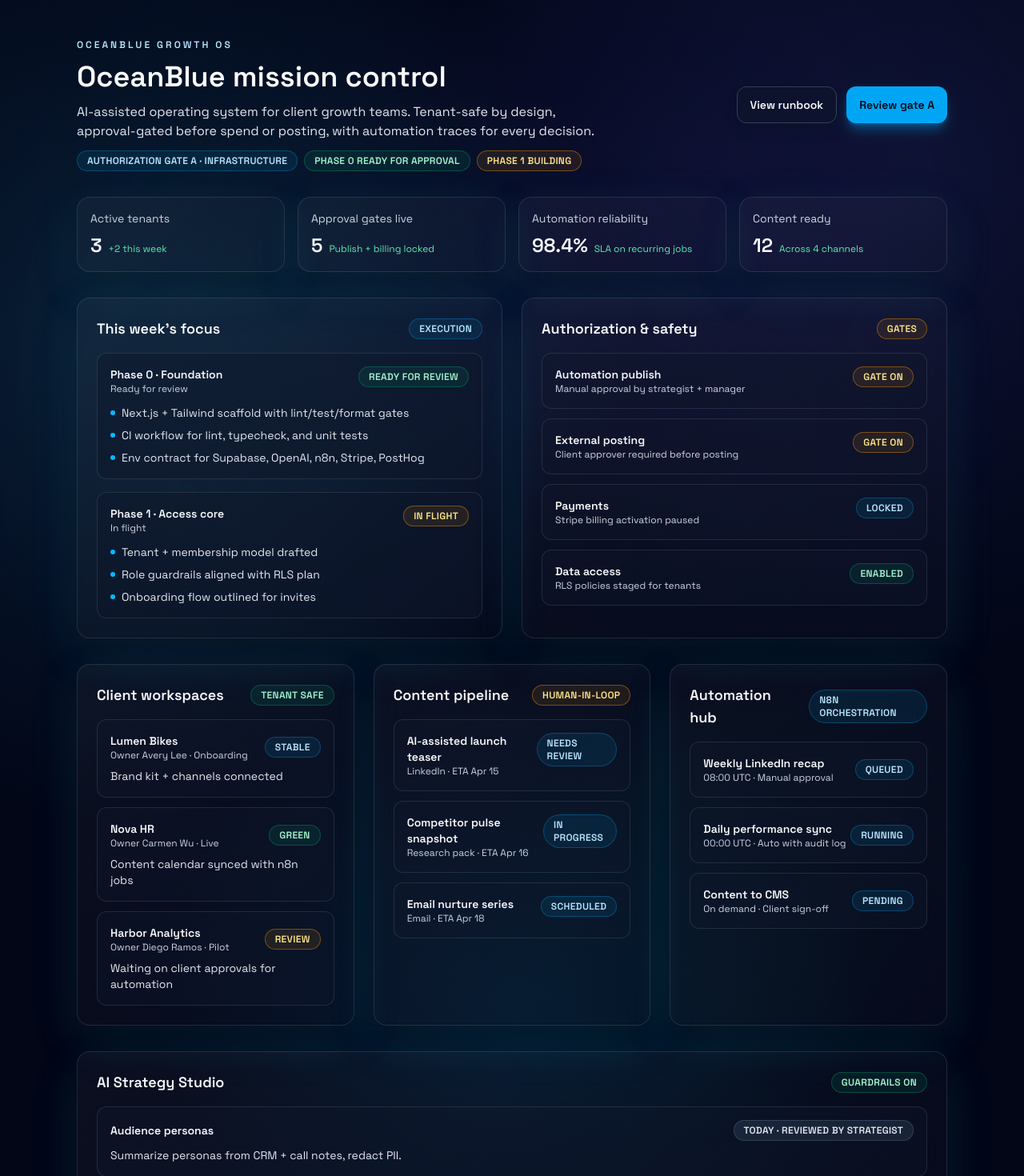
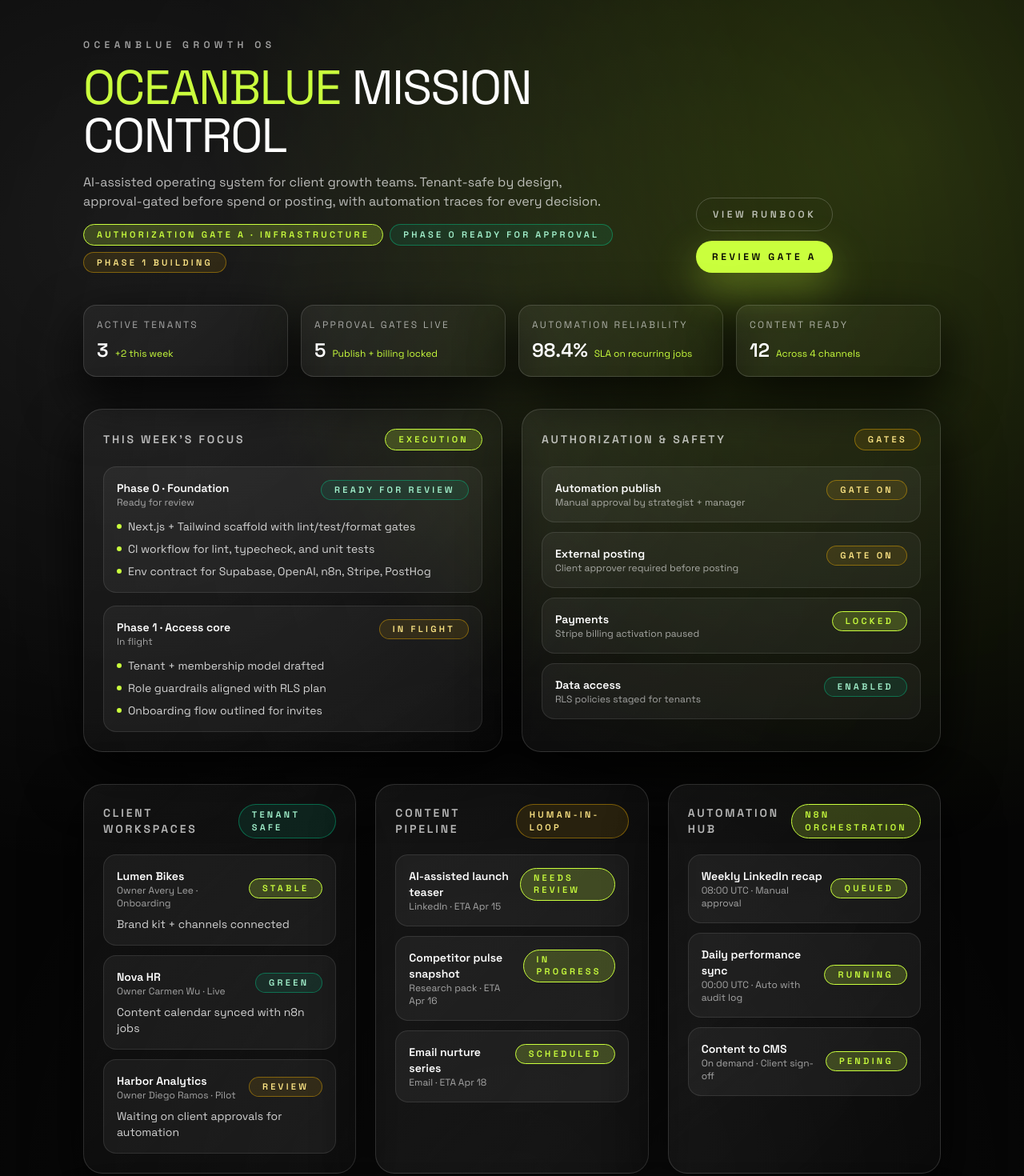
Before and after one commit to Razinkhan13/ocean-blue-X-AIS, a Next.js app: page / in a window 1280 px wide. Shown: the top 1470 px of the page at 80% size. Built offline with nearby package versions, Linux system fonts and the light colour scheme.

Commit message:
Refresh Nike-inspired UI styling
Agent-Logs-Url: https://github.com/Razinkhan13/desktop-tutorial/sessions/658a7ddc-221d-4c59-88b1-b2f5d8d92a0a

Co-authored-by: Razinkhan13 <245428003+Razinkhan13@users.noreply.github.com>

```diff
--- a/app/globals.css
+++ b/app/globals.css
@@ -2,18 +2,20 @@
 
 :root {
   color-scheme: dark;
-  --surface: rgba(148, 163, 184, 0.08);
-  --border: rgba(148, 163, 184, 0.18);
-  --glow: 0 20px 60px rgba(56, 189, 248, 0.15);
+  --surface: rgba(255, 255, 255, 0.04);
+  --border: rgba(255, 255, 255, 0.14);
+  --glow: 0 30px 70px rgba(0, 0, 0, 0.55);
+  --accent: #caff3d;
+  --accent-soft: rgba(202, 255, 61, 0.2);
 }
 
 body {
   margin: 0;
   background:
-    radial-gradient(circle at 10% 20%, rgba(56, 189, 248, 0.12), transparent 30%),
-    radial-gradient(circle at 90% 10%, rgba(99, 102, 241, 0.12), transparent 28%),
-    radial-gradient(circle at 50% 60%, rgba(14, 165, 233, 0.1), transparent 32%), #020617;
-  color: #e2e8f0;
+    radial-gradient(circle at 12% 12%, rgba(255, 255, 255, 0.08), transparent 35%),
+    radial-gradient(circle at 88% 8%, rgba(202, 255, 61, 0.16), transparent 36%),
+    radial-gradient(circle at 50% 65%, rgba(255, 255, 255, 0.05), transparent 42%), #050505;
+  color: #f8fafc;
   font-family:
     var(--font-sans),
     "Inter",
@@ -28,9 +30,30 @@ a {
 }
 
 .card-surface {
-  background: linear-gradient(135deg, rgba(255, 255, 255, 0.04), rgba(148, 163, 184, 0.03));
+  background: linear-gradient(135deg, rgba(255, 255, 255, 0.05), rgba(255, 255, 255, 0.01));
   border: 1px solid var(--border);
   box-shadow:
-    0 20px 40px rgba(0, 0, 0, 0.35),
+    0 24px 60px rgba(0, 0, 0, 0.45),
     var(--glow);
 }
+
+.fade-up {
+  animation: fade-up 0.7s ease-out both;
+}
+
+@keyframes fade-up {
+  from {
+    opacity: 0;
+    transform: translateY(16px);
+  }
+  to {
+    opacity: 1;
+    transform: translateY(0);
+  }
+}
+
+@media (prefers-reduced-motion: reduce) {
+  .fade-up {
+    animation: none;
+  }
+}
--- a/app/page.tsx
+++ b/app/page.tsx
@@ -144,15 +144,15 @@ const strategyPrompts = [
 
 function StatusPill({ label, tone = "neutral" }: { label: string; tone?: StatusTone }) {
   const toneStyles: Record<StatusTone, string> = {
-    success: "bg-emerald-500/10 text-emerald-200 border-emerald-500/30",
-    warning: "bg-amber-500/10 text-amber-200 border-amber-500/40",
-    info: "bg-sky-500/10 text-sky-200 border-sky-500/30",
-    neutral: "bg-slate-700/40 text-slate-200 border-slate-600/60",
+    success: "bg-emerald-400/10 text-emerald-200 border-emerald-400/40",
+    warning: "bg-amber-400/10 text-amber-200 border-amber-400/40",
+    info: "bg-[var(--accent-soft)] text-[color:var(--accent)] border-[color:var(--accent)]",
+    neutral: "bg-white/5 text-white/70 border-white/20",
   };
 
   return (
     <span
-      className={`inline-flex items-center rounded-full border px-3 py-1 text-xs font-semibold uppercase tracking-wide ${toneStyles[tone]}`}
+      className={`inline-flex items-center rounded-full border px-4 py-1 text-[11px] font-semibold uppercase tracking-[0.3em] ${toneStyles[tone]}`}
     >
       {label}
     </span>
@@ -169,12 +169,14 @@ function Panel({
   children: ReactNode;
 }) {
   return (
-    <section className="card-surface rounded-2xl p-6">
+    <section className="card-surface group rounded-3xl border border-white/10 p-6 transition duration-300 ease-out motion-safe:hover:-translate-y-1 motion-safe:hover:border-white/30">
       <div className="flex items-center justify-between gap-3">
-        <h2 className="text-lg font-semibold text-slate-50">{title}</h2>
+        <h2 className="text-sm font-semibold uppercase tracking-[0.2em] text-white/70">
+          {title}
+        </h2>
         {action}
       </div>
-      <div className="mt-4 space-y-4 text-sm text-slate-200">{children}</div>
+      <div className="mt-5 space-y-4 text-sm text-white/80">{children}</div>
     </section>
   );
 }
@@ -182,19 +184,22 @@ function Panel({
 export default function Home() {
   return (
     <div className="relative overflow-hidden">
-      <div className="pointer-events-none absolute inset-0 opacity-80 [mask-image:radial-gradient(60%_50%_at_50%_25%,_black,_transparent)]">
-        <div className="absolute inset-0 bg-[radial-gradient(circle_at_20%_20%,rgba(56,189,248,0.12),transparent_28%),radial-gradient(circle_at_70%_10%,rgba(79,70,229,0.15),transparent_30%),radial-gradient(circle_at_80%_60%,rgba(16,185,129,0.14),transparent_30%)]" />
+      <div className="pointer-events-none absolute inset-0 opacity-70 [mask-image:radial-gradient(60%_50%_at_50%_25%,_black,_transparent)]">
+        <div className="absolute inset-0 bg-[radial-gradient(circle_at_15%_20%,rgba(255,255,255,0.08),transparent_30%),radial-gradient(circle_at_80%_10%,rgba(202,255,61,0.18),transparent_32%),radial-gradient(circle_at_85%_70%,rgba(255,255,255,0.08),transparent_34%)]" />
       </div>
-      <div className="relative mx-auto flex min-h-screen max-w-6xl flex-col gap-8 px-6 py-12 lg:px-8">
-        <header className="flex flex-col gap-6 lg:flex-row lg:items-center lg:justify-between">
-          <div className="space-y-3">
-            <p className="text-xs font-semibold uppercase tracking-[0.25em] text-sky-200">
+      <div className="relative mx-auto flex min-h-screen max-w-6xl flex-col gap-10 px-6 pb-16 pt-12 lg:px-10">
+        <header
+          className="fade-up flex flex-col gap-8 lg:flex-row lg:items-end lg:justify-between"
+          style={{ animationDelay: "40ms" }}
+        >
+          <div className="space-y-4">
+            <p className="text-xs font-semibold uppercase tracking-[0.45em] text-white/60">
               OceanBlue Growth OS
             </p>
-            <h1 className="text-3xl font-semibold text-slate-50 sm:text-4xl">
-              OceanBlue mission control
+            <h1 className="font-[var(--font-display)] text-4xl uppercase tracking-tight text-white sm:text-5xl lg:text-6xl">
+              <span className="text-[color:var(--accent)]">OceanBlue</span> mission control
             </h1>
-            <p className="max-w-2xl text-base text-slate-200">
+            <p className="max-w-2xl text-base text-white/70">
               AI-assisted operating system for client growth teams. Tenant-safe by design,
               approval-gated before spend or posting, with automation traces for every decision.
             </p>
@@ -204,53 +209,53 @@ export default function Home() {
               <StatusPill label="Phase 1 building" tone="warning" />
             </div>
           </div>
-          <div className="flex gap-3">
-            <button className="rounded-xl border border-slate-700 bg-slate-900/50 px-4 py-3 text-sm font-semibold text-slate-50 shadow-lg shadow-slate-900/40 transition hover:-translate-y-0.5 hover:border-slate-500 hover:bg-slate-900">
+          <div className="flex flex-wrap gap-3">
+            <button className="rounded-full border border-white/20 bg-transparent px-5 py-3 text-xs font-semibold uppercase tracking-[0.3em] text-white/70 transition duration-300 ease-out hover:-translate-y-0.5 hover:border-white hover:text-white">
               View runbook
             </button>
-            <button className="rounded-xl bg-sky-500 px-4 py-3 text-sm font-semibold text-slate-950 shadow-lg shadow-sky-500/40 transition hover:-translate-y-0.5 hover:bg-sky-400">
+            <button className="rounded-full bg-[color:var(--accent)] px-5 py-3 text-xs font-semibold uppercase tracking-[0.3em] text-black shadow-[0_20px_50px_rgba(202,255,61,0.35)] transition duration-300 ease-out hover:-translate-y-0.5 hover:bg-white">
               Review gate A
             </button>
           </div>
         </header>
 
-        <div className="grid gap-4 sm:grid-cols-2 lg:grid-cols-4">
+        <div className="fade-up grid gap-4 sm:grid-cols-2 lg:grid-cols-4" style={{ animationDelay: "120ms" }}>
           {metrics.map((metric) => (
             <div
               key={metric.label}
-              className="card-surface rounded-2xl border border-white/5 bg-white/5 p-4 shadow-inner shadow-slate-900/50"
+              className="card-surface rounded-2xl border border-white/10 bg-white/5 p-4 transition duration-300 ease-out motion-safe:hover:-translate-y-1 motion-safe:hover:border-white/30"
             >
-              <p className="text-sm text-slate-300">{metric.label}</p>
+              <p className="text-xs uppercase tracking-[0.2em] text-white/60">{metric.label}</p>
               <div className="mt-2 flex items-baseline gap-2">
-                <span className="text-2xl font-semibold text-slate-50">{metric.value}</span>
-                <span className="text-xs text-emerald-300">{metric.delta}</span>
+                <span className="text-2xl font-semibold text-white">{metric.value}</span>
+                <span className="text-xs text-[color:var(--accent)]">{metric.delta}</span>
               </div>
             </div>
           ))}
         </div>
 
-        <div className="grid gap-6 lg:grid-cols-2">
+        <div className="fade-up grid gap-6 lg:grid-cols-2" style={{ animationDelay: "200ms" }}>
           <Panel title="This week's focus" action={<StatusPill label="Execution" tone="info" />}>
             <div className="space-y-4">
               {weekFocus.map((section) => (
                 <div
                   key={section.title}
-                  className="rounded-xl border border-white/10 bg-slate-900/50 p-4"
+                  className="rounded-2xl border border-white/10 bg-white/5 p-4"
                 >
                   <div className="flex items-start justify-between gap-3">
                     <div>
-                      <p className="text-sm font-semibold text-slate-50">{section.title}</p>
-                      <p className="text-xs text-slate-300">{section.state}</p>
+                      <p className="text-sm font-semibold text-white">{section.title}</p>
+                      <p className="text-xs text-white/60">{section.state}</p>
                     </div>
                     <StatusPill
                       label={section.state}
                       tone={section.state.includes("Ready") ? "success" : "warning"}
                     />
                   </div>
-                  <ul className="mt-3 space-y-2 text-sm text-slate-200">
+                  <ul className="mt-3 space-y-2 text-sm text-white/80">
                     {section.items.map((item) => (
                       <li key={item} className="flex items-center gap-2">
-                        <span className="h-1.5 w-1.5 rounded-full bg-sky-400" />
+                        <span className="h-1.5 w-1.5 rounded-full bg-[color:var(--accent)]" />
                         {item}
                       </li>
                     ))}
@@ -268,11 +273,11 @@ export default function Home() {
               {approvals.map((gate) => (
                 <div
                   key={gate.name}
-                  className="flex items-start justify-between gap-3 rounded-xl border border-white/10 bg-slate-900/40 p-4"
+                  className="flex items-start justify-between gap-3 rounded-2xl border border-white/10 bg-white/5 p-4"
                 >
                   <div>
-                    <p className="text-sm font-semibold text-slate-50">{gate.name}</p>
-                    <p className="text-xs text-slate-300">{gate.owner}</p>
+                    <p className="text-sm font-semibold text-white">{gate.name}</p>
+                    <p className="text-xs text-white/60">{gate.owner}</p>
                   </div>
                   <StatusPill label={gate.status} tone={gate.tone} />
                 </div>
@@ -281,7 +286,7 @@ export default function Home() {
           </Panel>
         </div>
 
-        <div className="grid gap-6 lg:grid-cols-3">
+        <div className="fade-up grid gap-6 lg:grid-cols-3" style={{ animationDelay: "280ms" }}>
           <Panel
             title="Client workspaces"
             action={<StatusPill label="Tenant safe" tone="success" />}
@@ -290,12 +295,12 @@ export default function Home() {
               {workspaces.map((workspace) => (
                 <div
                   key={workspace.name}
-                  className="rounded-xl border border-white/10 bg-slate-900/40 p-4"
+                  className="rounded-2xl border border-white/10 bg-white/5 p-4"
                 >
                   <div className="flex items-center justify-between">
                     <div>
-                      <p className="text-sm font-semibold text-slate-50">{workspace.name}</p>
-                      <p className="text-xs text-slate-300">
+                      <p className="text-sm font-semibold text-white">{workspace.name}</p>
+                      <p className="text-xs text-white/60">
                         Owner {workspace.owner} · {workspace.stage}
                       </p>
                     </div>
@@ -310,7 +315,7 @@ export default function Home() {
                       }
                     />
                   </div>
-                  <p className="mt-2 text-sm text-slate-200">{workspace.notes}</p>
+                  <p className="mt-2 text-sm text-white/80">{workspace.notes}</p>
                 </div>
               ))}
             </div>
@@ -324,11 +329,11 @@ export default function Home() {
               {contentPipeline.map((item) => (
                 <div
                   key={item.title}
-                  className="flex items-start justify-between gap-3 rounded-xl border border-white/10 bg-slate-900/40 p-4"
+                  className="flex items-start justify-between gap-3 rounded-2xl border border-white/10 bg-white/5 p-4"
                 >
                   <div>
-                    <p className="text-sm font-semibold text-slate-50">{item.title}</p>
-                    <p className="text-xs text-slate-300">
+                    <p className="text-sm font-semibold text-white">{item.title}</p>
+                    <p className="text-xs text-white/60">
                       {item.channel} · ETA {item.eta}
                     </p>
                   </div>
@@ -346,12 +351,12 @@ export default function Home() {
               {automations.map((flow) => (
                 <div
                   key={flow.name}
-                  className="rounded-xl border border-white/10 bg-slate-900/40 p-4"
+                  className="rounded-2xl border border-white/10 bg-white/5 p-4"
                 >
                   <div className="flex items-center justify-between">
                     <div>
-                      <p className="text-sm font-semibold text-slate-50">{flow.name}</p>
-                      <p className="text-xs text-slate-300">
+                      <p className="text-sm font-semibold text-white">{flow.name}</p>
+                      <p className="text-xs text-white/60">
                         {flow.window} · {flow.gate}
                       </p>
                     </div>
@@ -363,7 +368,7 @@ export default function Home() {
           </Panel>
         </div>
 
-        <div className="grid gap-6 lg:grid-cols-[1.2fr,0.8fr]">
+        <div className="fade-up grid gap-6 lg:grid-cols-[1.2fr,0.8fr]" style={{ animationDelay: "360ms" }}>
           <Panel
             title="AI Strategy Studio"
             action={<StatusPill label="Guardrails on" tone="success" />}
@@ -372,13 +377,13 @@ export default function Home() {
               {strategyPrompts.map((prompt) => (
                 <div
                   key={prompt.name}
-                  className="rounded-xl border border-white/10 bg-slate-900/40 p-4"
+                  className="rounded-2xl border border-white/10 bg-white/5 p-4"
                 >
                   <div className="flex items-center justify-between">
-                    <p className="text-sm font-semibold text-slate-50">{prompt.name}</p>
+                    <p className="text-sm font-semibold text-white">{prompt.name}</p>
                     <StatusPill label={prompt.lastRun} tone="neutral" />
                   </div>
-                  <p className="mt-2 text-sm text-slate-200">{prompt.detail}</p>
+                  <p className="mt-2 text-sm text-white/80">{prompt.detail}</p>
                 </div>
               ))}
             </div>
@@ -389,19 +394,19 @@ export default function Home() {
               {performance.map((stat) => (
                 <div
                   key={stat.label}
-                  className="rounded-xl border border-white/10 bg-slate-900/40 p-4"
+                  className="rounded-2xl border border-white/10 bg-white/5 p-4"
                 >
                   <div className="flex items-center justify-between">
-                    <p className="text-sm text-slate-200">{stat.label}</p>
-                    <span className="text-xs text-emerald-300">{stat.trend}</span>
+                    <p className="text-sm text-white/80">{stat.label}</p>
+                    <span className="text-xs text-[color:var(--accent)]">{stat.trend}</span>
                   </div>
-                  <div className="mt-2 h-2 rounded-full bg-slate-800">
+                  <div className="mt-2 h-2 rounded-full bg-white/10">
                     <div
-                      className="h-full rounded-full bg-gradient-to-r from-sky-400 to-emerald-300"
+                      className="h-full rounded-full bg-gradient-to-r from-[color:var(--accent)] to-white"
                       style={{ width: stat.progress }}
                     />
                   </div>
-                  <p className="mt-2 text-lg font-semibold text-slate-50">{stat.value}</p>
+                  <p className="mt-2 text-lg font-semibold text-white">{stat.value}</p>
                 </div>
               ))}
             </div>
```
Also changed, not shown: app/layout.tsx (+9 -2 lines).
